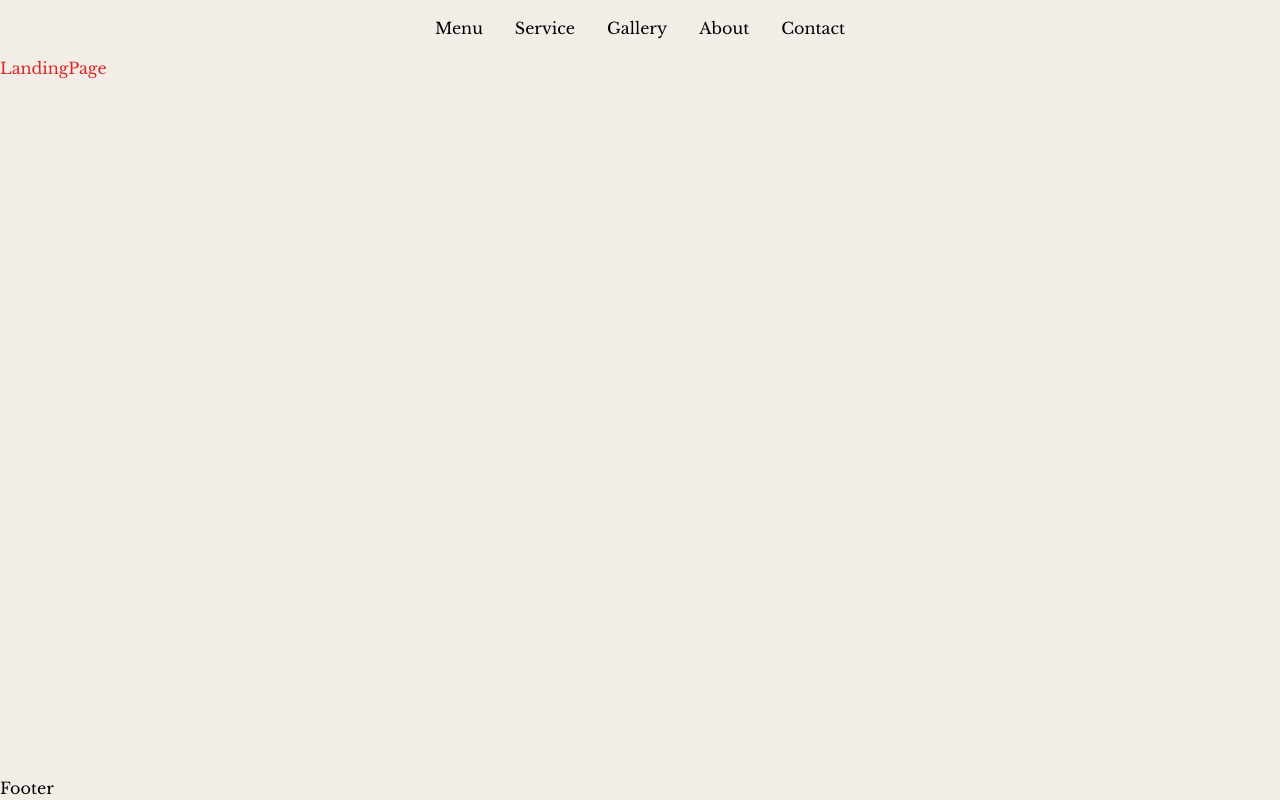
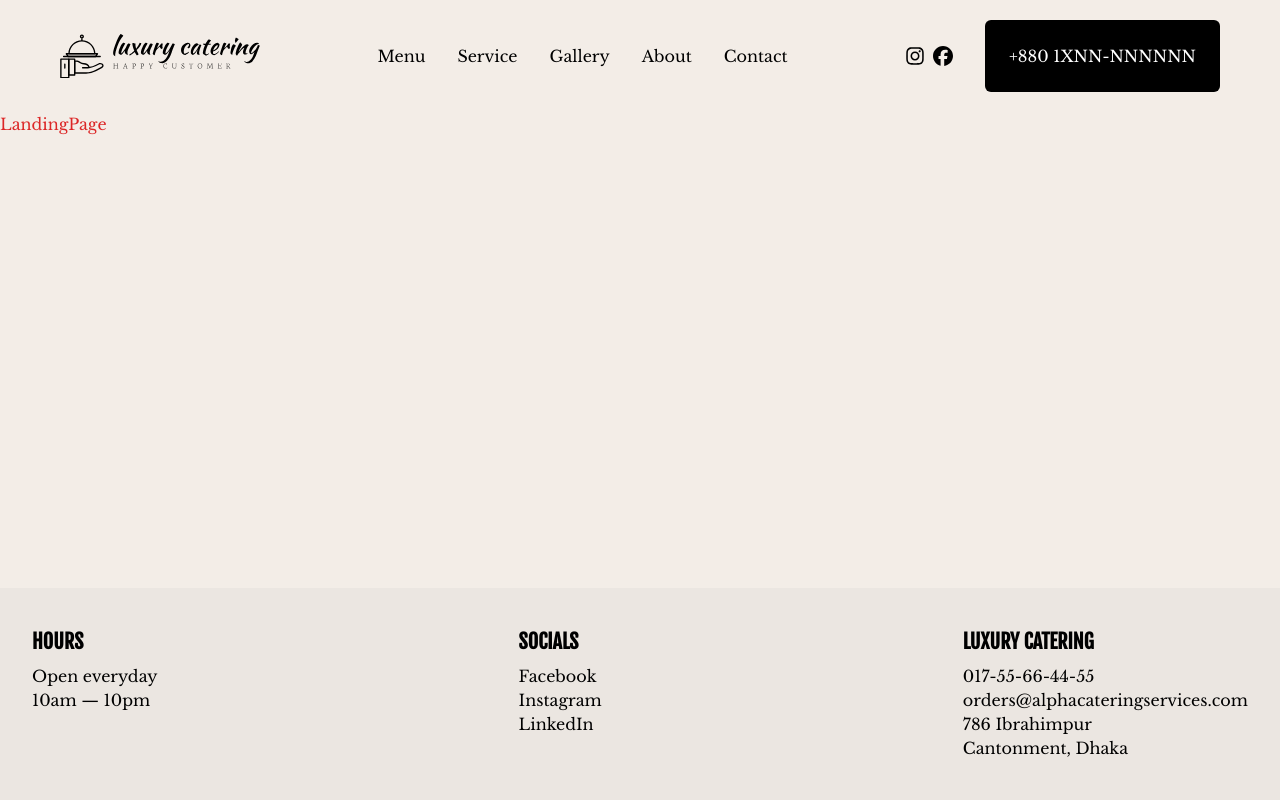
Before and after one commit to iamzubair6/luxury-catering, a React (Vite) app: page / in a window 1280 px wide. Built offline with nearby package versions, Linux system fonts and the light colour scheme.

Commit message:
Header and footer complete

```diff
--- a/package.json
+++ b/package.json
@@ -23,6 +23,7 @@
     "@types/node": "^20.14.9",
     "@types/react": "^18.3.3",
     "@types/react-dom": "^18.3.0",
+    "@types/tailwindcss": "^3.1.0",
     "@typescript-eslint/eslint-plugin": "^7.13.1",
     "@typescript-eslint/parser": "^7.13.1",
     "@vitejs/plugin-react-swc": "^3.5.0",
@@ -38,7 +39,7 @@
     "prettier": "^3.3.2",
     "tailwindcss": "^3.4.4",
     "ts-node": "^10.9.2",
-    "typescript": "^5.2.2",
+    "typescript": "^5.5.3",
     "vite": "^5.3.1"
   }
 }
--- a/src/Components/Shared/Footer.tsx
+++ b/src/Components/Shared/Footer.tsx
@@ -1,5 +1,53 @@
 const Footer = () => {
-  return <div>Footer</div>;
+  return (
+    <div>
+      <div className="bg-[rgb(235,230,225)] py-10">
+        <div className="container mx-auto flex justify-between">
+          <div>
+            <h2 className="text-xl font-bold mb-2 font-fjalla">HOURS</h2>
+            <p>Open everyday</p>
+            <p>10am — 10pm</p>
+          </div>
+          <div>
+            <h2 className="text-xl font-bold mb-2 font-fjalla">SOCIALS</h2>
+            <ul>
+              <li>
+                <a href="#" className="hover:underline">
+                  Facebook
+                </a>
+              </li>
+              <li>
+                <a href="#" className="hover:underline">
+                  Instagram
+                </a>
+              </li>
+              <li>
+                <a href="#" className="hover:underline">
+                  LinkedIn
+                </a>
+              </li>
+            </ul>
+          </div>
+          <div>
+            <h2 className="text-xl font-bold mb-2 font-fjalla">
+              LUXURY CATERING
+            </h2>
+            <p>017-55-66-44-55</p>
+            <p>
+              <a
+                href="mailto:orders@alphacateringservices.com"
+                className="hover:underline"
+              >
+                orders@alphacateringservices.com
+              </a>
+            </p>
+            <p>786 Ibrahimpur</p>
+            <p>Cantonment, Dhaka</p>
+          </div>
+        </div>
+      </div>
+    </div>
+  );
 };
 
 export default Footer;
--- a/src/Components/Shared/Header.tsx
+++ b/src/Components/Shared/Header.tsx
@@ -1,8 +1,11 @@
+import logo from "@assets/brand-logo/logo.svg";
+import { FaFacebook, FaInstagram } from "react-icons/fa6";
 import { Nav, NavLink } from "./Nav";
 
 const Header = () => {
   return (
-    <h1 className="sticky">
+    <div className="static flex items-center py-[20px] px-[60px] justify-between">
+      <img src={logo} alt="" className="h-[44px] w-[200px]" />
       <Nav>
         <NavLink to="/menu">Menu</NavLink>
         <NavLink to="/service">Service</NavLink>
@@ -10,7 +13,20 @@ const Header = () => {
         <NavLink to="/about">About</NavLink>
         <NavLink to="/contact">Contact</NavLink>
       </Nav>
-    </h1>
+      <div className="flex items-center gap-2">
+        <FaInstagram
+          size={20}
+          className="cursor-pointer transition-transform transform hover:scale-125 hover:text-pink-600"
+        />
+        <FaFacebook
+          size={20}
+          className="cursor-pointer transition-transform transform hover:scale-125 hover:text-blue-600"
+        />
+        <button className="bg-black text-white p-[24px] rounded-md ml-6 hover:bg-red-400">
+          +880 1XNN-NNNNNN
+        </button>
+      </div>
+    </div>
   );
 };
 
```
Also changed, not shown: src/assets/brand-logo/logo.svg (added), 1 other file (tests, documents, lock files or other folders).
